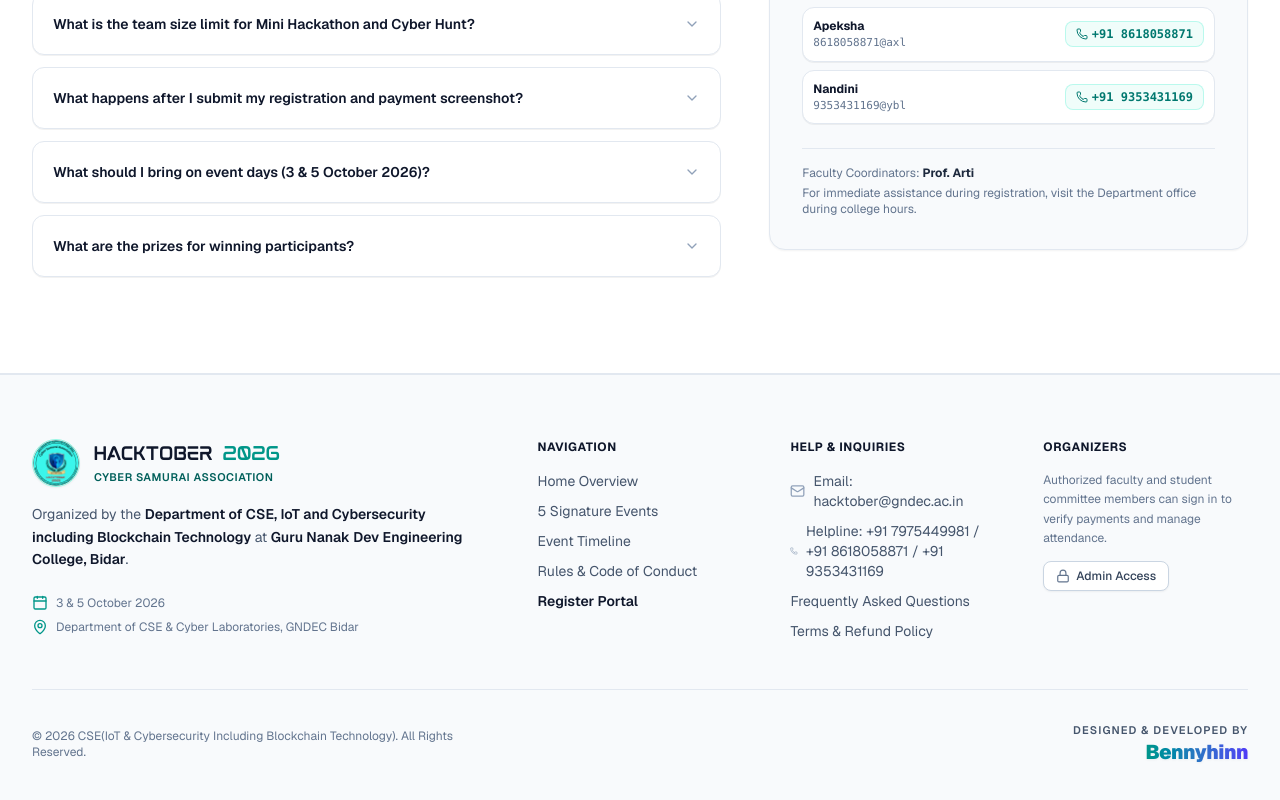
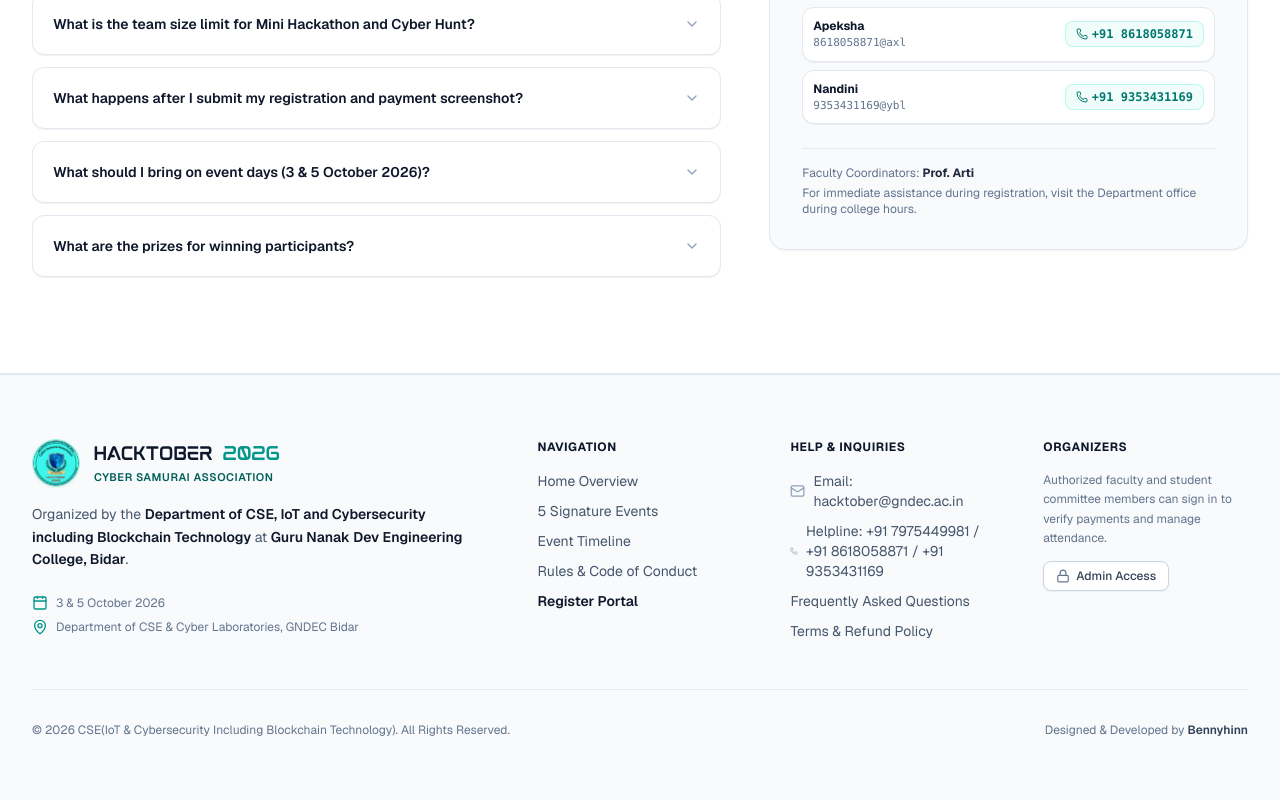
Before and after one commit to Bennyhinn007/Hacktober2026, a Next.js app: page / in a window 1280 px wide. Shown: the part 4816-5616 px from the top of the page. Built offline with nearby package versions, Linux system fonts and the light colour scheme; no server answers; the database is empty.

Commit message:
style: make footer developer credit minimal, professional, and elegant

```diff
--- a/src/components/public/Footer.tsx
+++ b/src/components/public/Footer.tsx
@@ -132,18 +132,16 @@ export default function Footer({ initialEventInfo }: FooterProps = {}) {
           </div>
         </div>
 
-        <div className="mt-12 pt-8 border-t border-slate-200 flex flex-col md:flex-row items-center justify-between gap-6">
-          <p className="text-center md:text-left text-xs text-slate-500 max-w-md">
+        <div className="mt-12 pt-8 border-t border-slate-200 flex flex-col sm:flex-row items-center justify-between gap-4 text-xs text-slate-500">
+          <p className="text-center sm:text-left">
             &copy; 2026 CSE(IoT &amp; Cybersecurity Including Blockchain Technology). All Rights Reserved.
           </p>
-          <div className="flex flex-col items-center md:items-end text-center md:text-right">
-            <span className="text-[11px] uppercase tracking-widest font-semibold text-slate-600">
-              Designed &amp; Developed by
-            </span>
-            <span className="text-lg sm:text-xl font-black tracking-tight text-slate-900 bg-gradient-to-r from-teal-600 to-indigo-600 bg-clip-text text-transparent hover:opacity-90 transition-opacity drop-shadow-xs">
+          <p className="text-center sm:text-right text-slate-500">
+            <span>Designed &amp; Developed by </span>
+            <span className="font-semibold text-slate-700 hover:text-slate-900 transition-colors">
               Bennyhinn
             </span>
-          </div>
+          </p>
         </div>
       </div>
     </footer>
```
